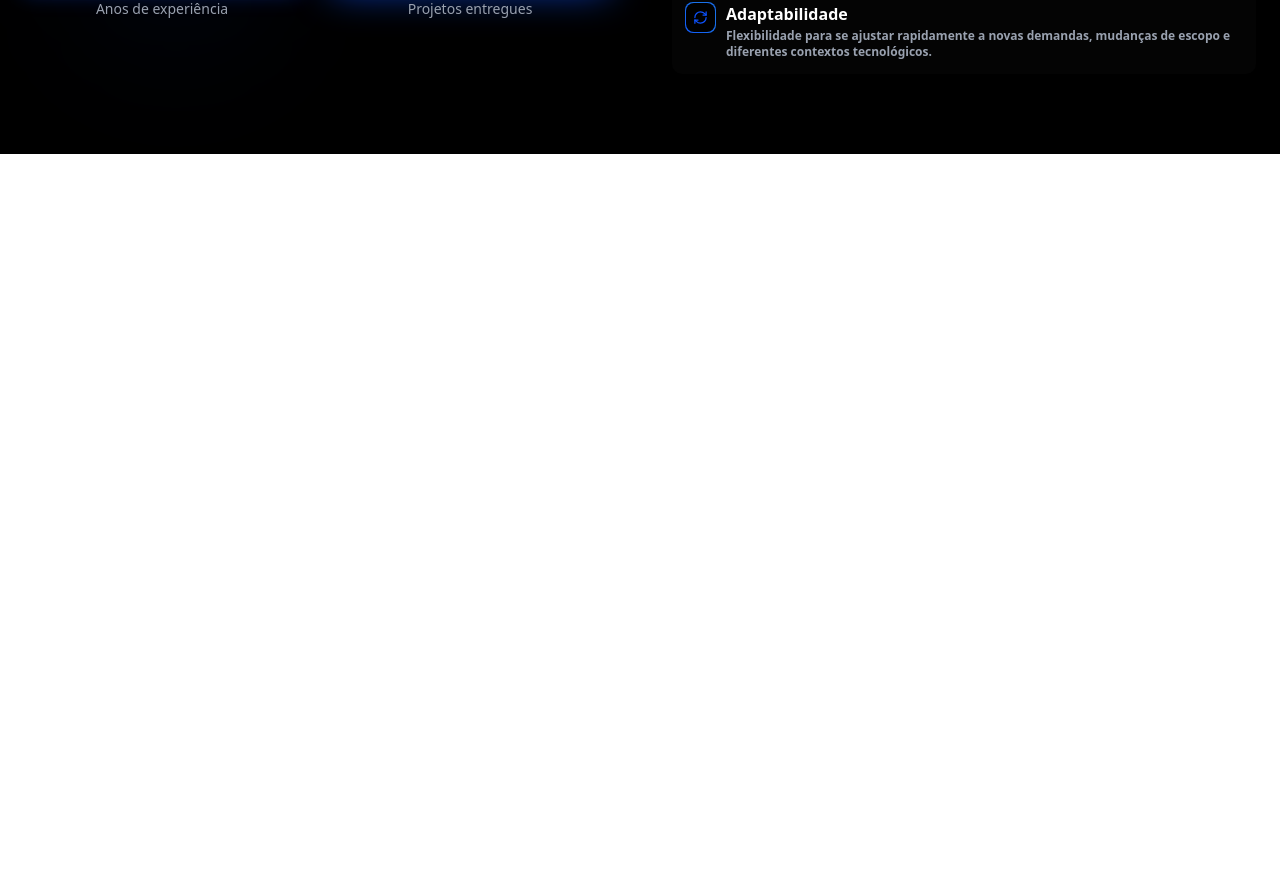
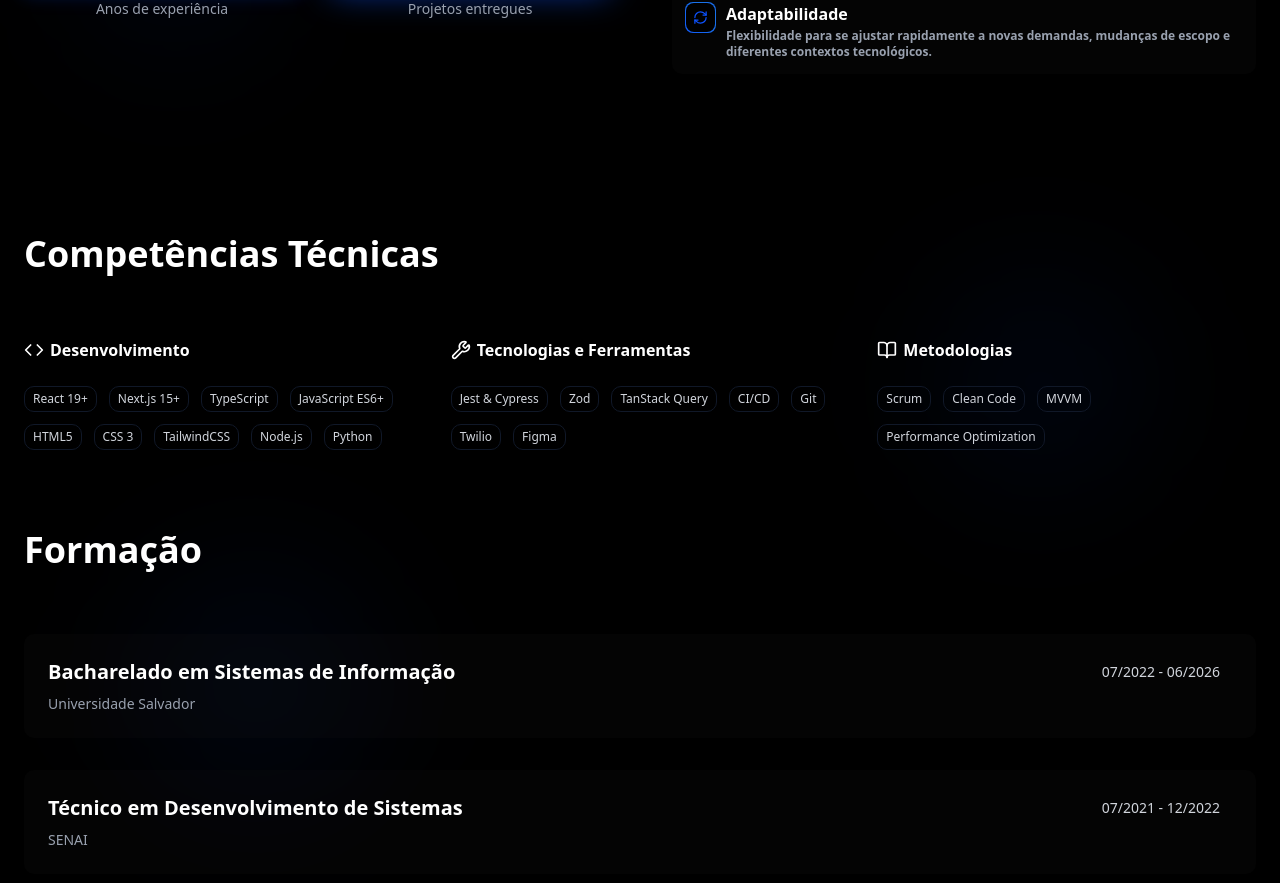
Before and after one commit to Lucasvalves/my-new-portfolio, a Next.js app: page / in a window 1280 px wide. Shown: the part 1379-2262 px from the top of the page. Before the commit the page ends 1533 px from the top, so only its background shows below. Built offline with nearby package versions, Linux system fonts and the light colour scheme.

Commit message:
feat: add skills section

```diff
--- a/src/app/page.tsx
+++ b/src/app/page.tsx
@@ -3,6 +3,7 @@
 import { AboutSection } from '@/components/about-section'
 import { HeroSection } from '@/components/hero-section'
 import { Navigation } from '@/components/navigation'
+import { SkillsSection } from '@/components/skills-section'
 import { Language } from '@/locales'
 import { useState } from 'react'
 
@@ -14,6 +15,7 @@ export default function Home() {
       <Navigation language={language} onLanguageChange={setLanguage} />
       <HeroSection language={language} />
       <AboutSection language={language}></AboutSection>
+      <SkillsSection language={language}/>
     </main>
   )
 }
--- /dev/null
+++ b/src/components/skills-section.tsx
@@ -0,0 +1,186 @@
+'use client'
+
+import { useState, useEffect, useRef } from 'react'
+import { Code, Wrench, BookOpen } from 'lucide-react'
+import type { Language } from '@/locales'
+import { getTranslation } from '@/locales'
+
+interface SkillsSectionProps {
+  language: Language
+}
+
+export function SkillsSection({ language }: SkillsSectionProps) {
+  const translation = getTranslation(language)
+  const [isVisible, setIsVisible] = useState(false)
+  const sectionRef = useRef<HTMLElement>(null)
+
+  useEffect(() => {
+    const observer = new IntersectionObserver(
+      ([entry]) => {
+        if (entry.isIntersecting) {
+          setIsVisible(true)
+        }
+      },
+      { threshold: 0.2 }
+    )
+
+    if (sectionRef.current) {
+      observer.observe(sectionRef.current)
+    }
+
+    return () => observer.disconnect()
+  }, [])
+
+  const developmentSkills = [
+    'React 19+',
+    'Next.js 15+',
+    'TypeScript',
+    'JavaScript ES6+',
+    'HTML5',
+    'CSS 3',
+    'TailwindCSS',
+    'Node.js',
+    'Python'
+  ]
+
+  const technologiesTools = [
+    'Jest & Cypress',
+    'Zod',
+    'TanStack Query',
+    'CI/CD',
+    'Git',
+    'Twilio',
+    'Figma'
+  ]
+
+  const methodologies = [
+    'Scrum',
+    'Clean Code',
+    'MVVM',
+    'Performance Optimization'
+  ]
+
+  const skillCategories = [
+    {
+      title: translation.skills.developmentTitle,
+      icon: Code,
+      skills: developmentSkills,
+    },
+    {
+      title: translation.skills.technologiesTitle,
+      icon: Wrench,
+      skills: technologiesTools,
+    },
+    {
+      title: translation.skills.methodologiesTitle,
+      icon: BookOpen,
+      skills: methodologies,
+    }
+  ]
+  const educations = [
+    {
+      degree: translation.educations.bachelorDegree,
+      institution: translation.educations.university,
+      period: translation.educations.bachelorPeriod,
+      type: 'bachelor'
+    },
+    {
+      degree: translation.educations.technicalDegree,
+      institution: translation.educations.senai,
+      period: translation.educations.technicalPeriod,
+      type: 'technical'
+    }
+  ]
+
+  return (
+    <section
+      ref={sectionRef}
+      id="skills"
+      className="section-darker relative overflow-hidden px-6 py-20 text-white"
+    >
+      <div className="absolute inset-0 overflow-hidden">
+        <div
+          className="animate-float absolute top-32 right-32 h-56 w-56 rounded-full bg-[#0D52FF]/5 blur-3xl"
+          style={{ animationDelay: '1.5s' }}
+        ></div>
+        <div
+          className="animate-float absolute bottom-32 left-32 h-64 w-64 rounded-full bg-[#0D52FF]/5 blur-3xl"
+          style={{ animationDelay: '4s' }}
+        ></div>
+      </div>
+
+      <div className="relative z-10 mx-auto max-w-7xl">
+        <h2
+          className={`mb-16 text-3xl font-bold text-white lg:text-4xl ${isVisible ? 'animate-slide-up' : 'opacity-0'}`}
+        >
+          <span className="text-white">{translation.skills.skillsTitle}</span>
+        </h2>
+
+        <div className="mb-20 grid gap-12 lg:grid-cols-3">
+          {skillCategories.map((category, categoryIndex) => (
+            <div
+              key={categoryIndex}
+              className={`space-y-6 ${isVisible ? 'animate-slide-up' : 'opacity-0'}`}
+              style={{ animationDelay: `${categoryIndex * 0.2}s` }}
+            >
+              <div className="mb-6 flex items-center space-x-1.5 text-white">
+                <category.icon className="h-5 w-5" />
+                <h3 className="ttext-xl font-semibold">{category.title}</h3>
+              </div>
+
+              <div className="flex flex-wrap gap-3">
+                {category.skills.map((skill) => (
+                  <span
+                    key={skill}
+                    className="group hover:border-brand hover:bg-[#111111] relative z-10 cursor-default rounded-lg border-1 border-gray-900 px-2 py-1 text-xs font-medium text-gray-300"
+                  >
+                    <span className="relative z-10 transition-colors duration-300">
+                      {skill}
+                    </span>
+                  </span>
+                ))}
+              </div>
+            </div>
+          ))}
+        </div>
+
+        <div
+          className={`mt-20 ${isVisible ? 'animate-slide-up' : 'opacity-0'}`}
+          style={{ animationDelay: '0.8s' }}
+        >
+          <div className="mb-16 flex items-center space-x-3">
+            <h2 className="text-3xl font-bold text-white lg:text-4xl">
+              <span className="text-white">
+                {translation.educations.educationTitle}
+              </span>
+            </h2>
+          </div>
+
+          <div className="space-y-8">
+            {educations.map((education, index) => (
+              <div
+                key={index}
+                className={`hover-lift group rounded-lg bg-[#21212124] p-6 text-gray-300 ${isVisible ? 'animate-slide-in-left' : 'opacity-0'}`}
+                style={{ animationDelay: `${1 + index * 0.2}s` }}
+              >
+                <div className="flex flex-col lg:flex-row lg:items-start lg:justify-between">
+                  <div className="space-y-2">
+                    <h3 className="text-xl font-semibold text-white transition-colors duration-300">
+                      {education.degree}
+                    </h3>
+                    <p className="text-sm text-gray-400 transition-colors duration-300 group-hover:text-gray-300">
+                      {education.institution}
+                    </p>
+                  </div>
+                  <div className="mt-2 rounded-full px-3 py-1 text-sm font-medium text-gray-300 lg:mt-0">
+                    {education.period}
+                  </div>
+                </div>
+              </div>
+            ))}
+          </div>
+        </div>
+      </div>
+    </section>
+  )
+}
--- a/src/locales/en.ts
+++ b/src/locales/en.ts
@@ -47,6 +47,21 @@ const en = {
     adaptabilityValue: 'Adaptability',
     descriptionAdaptabilityValue:
       'Flexibility to quickly adjust to new demands, scope changes, and diverse technological contexts.'
+  },
+  skills: {
+    skillsTitle: 'Technical Skills',
+    developmentTitle: 'Development',
+    technologiesTitle: 'Technologies and Tools',
+    methodologiesTitle: 'Methodologies'
+  },
+  educations: {
+    educationTitle: 'Education',
+    bachelorDegree: 'Bachelor in Information Systems',
+    university: 'Salvador University',
+    bachelorPeriod: '07/2022 - 06/2026',
+    technicalDegree: 'Technical in Systems Development',
+    senai: 'SENAI',
+    technicalPeriod: '07/2021 - 12/2022'
   }
 }
 
--- a/src/locales/pt.ts
+++ b/src/locales/pt.ts
@@ -48,6 +48,21 @@ const pt = {
     adaptabilityValue: 'Adaptabilidade',
     descriptionAdaptabilityValue:
       'Flexibilidade para se ajustar rapidamente a novas demandas, mudanças de escopo e diferentes contextos tecnológicos.'
+  },
+  skills: {
+    skillsTitle: 'Competências Técnicas',
+    developmentTitle: 'Desenvolvimento',
+    technologiesTitle: 'Tecnologias e Ferramentas',
+    methodologiesTitle: 'Metodologias'
+  },
+  educations: {
+    educationTitle: 'Formação',
+    bachelorDegree: 'Bacharelado em Sistemas de Informação',
+    university: 'Universidade Salvador',
+    bachelorPeriod: '07/2022 - 06/2026',
+    technicalDegree: 'Técnico em Desenvolvimento de Sistemas',
+    senai: 'SENAI',
+    technicalPeriod: '07/2021 - 12/2022'
   }
 }
 
```
Also changed, not shown: src/app/globals.css (line endings or trailing spaces).
